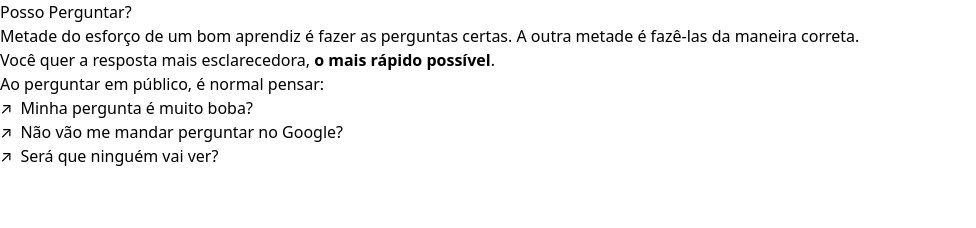
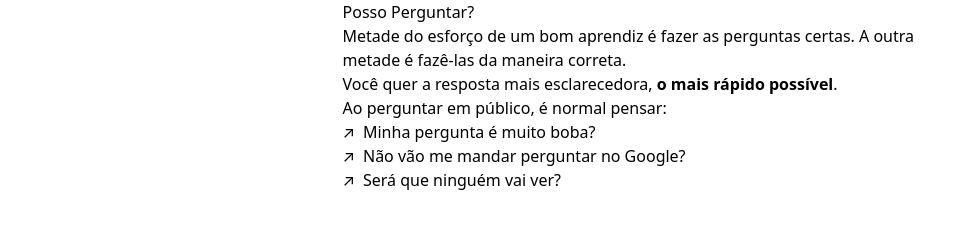
Before and after one commit to LukeberryPi/posso-perguntar-tailwind, a website: page src/index.html in a window 1280 px wide. Shown: the whole page, without its empty margins (0-976 px from the left). Drawn offline with Linux system fonts and the light colour scheme.

Commit message:
start building content

```diff
--- a/src/index.html
+++ b/src/index.html
@@ -8,8 +8,8 @@
   <title>Document</title>
 </head>
 
-<body>
-  <main>
+<body class="w-full">
+  <main class="max-w-prose mx-auto">
     <h1>Posso Perguntar?</h1>
     <p>Metade do esforço de um bom aprendiz é fazer as perguntas certas. A outra metade é fazê-las da maneira correta.
     </p>
@@ -17,10 +17,10 @@
     </p>
     <p>Ao perguntar em público, é normal pensar:</p>
     <ul>
-      <li class="flex gap-2"><span>↗</span><a href="#silly">Minha pergunta é muito boba?</a></li>
-      <li class="flex gap-2"><span>↗</span><a href="#google">Não vão me mandar perguntar no Google?</a>
+      <li class="flex group gap-2"><span class="group-hover:rotate-[135deg] transition-transform duration-100">↗</span><a href="#silly">Minha pergunta é muito boba?</a></li>
+      <li class="flex group gap-2"><span class="group-hover:rotate-[135deg] transition-transform duration-100">↗</span><a href="#google">Não vão me mandar perguntar no Google?</a>
       </li>
-      <li class="flex gap-2"><span>↗</span><a href="#nobody">Será que ninguém vai ver?</a></li>
+      <li class="flex group gap-2"><span class="group-hover:rotate-[135deg] transition-transform duration-100">↗</span><a href="#nobody">Será que ninguém vai ver?</a></li>
     </ul>
 
   </main>
```
Also changed, not shown: styles/output.css.
